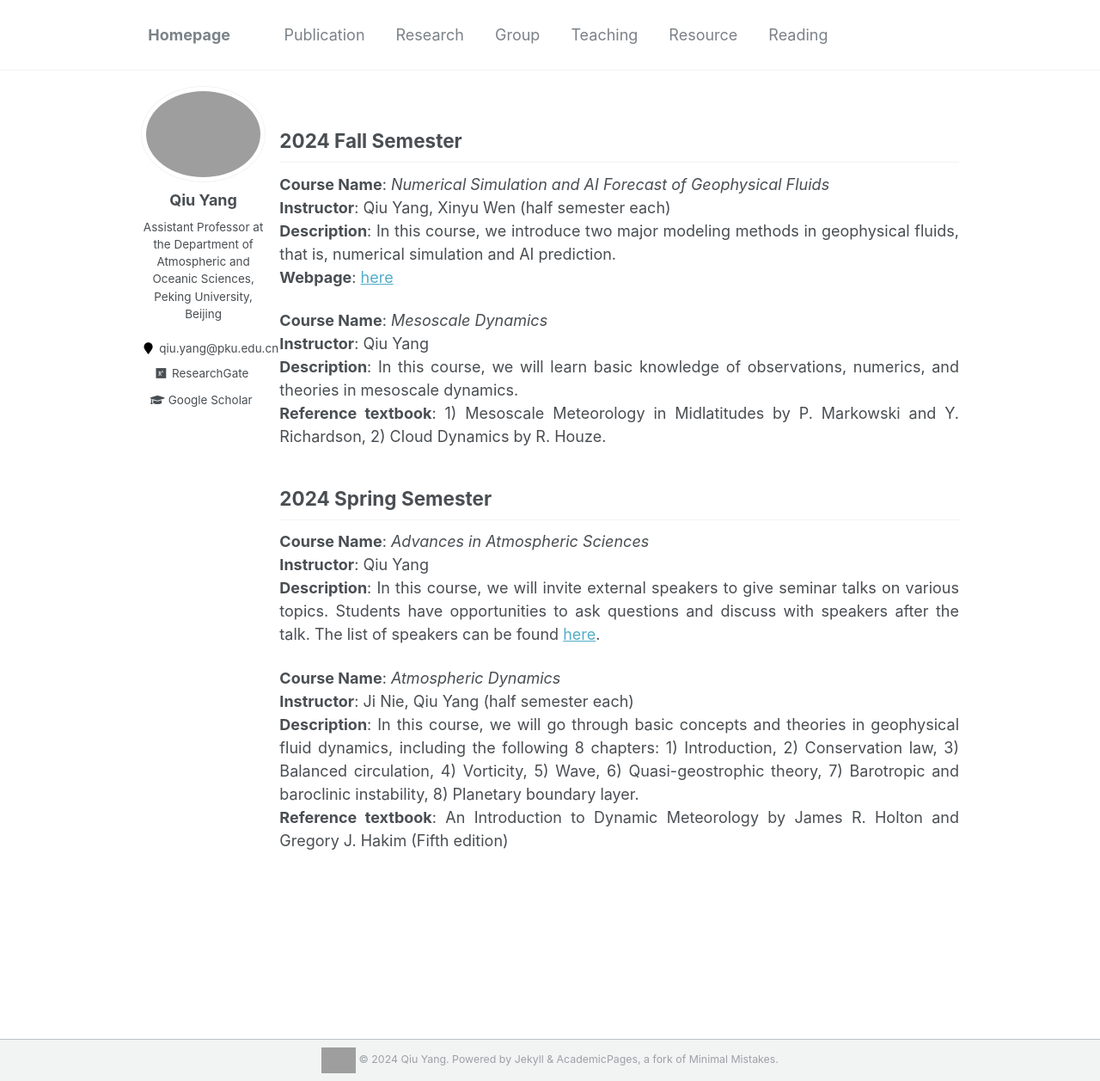
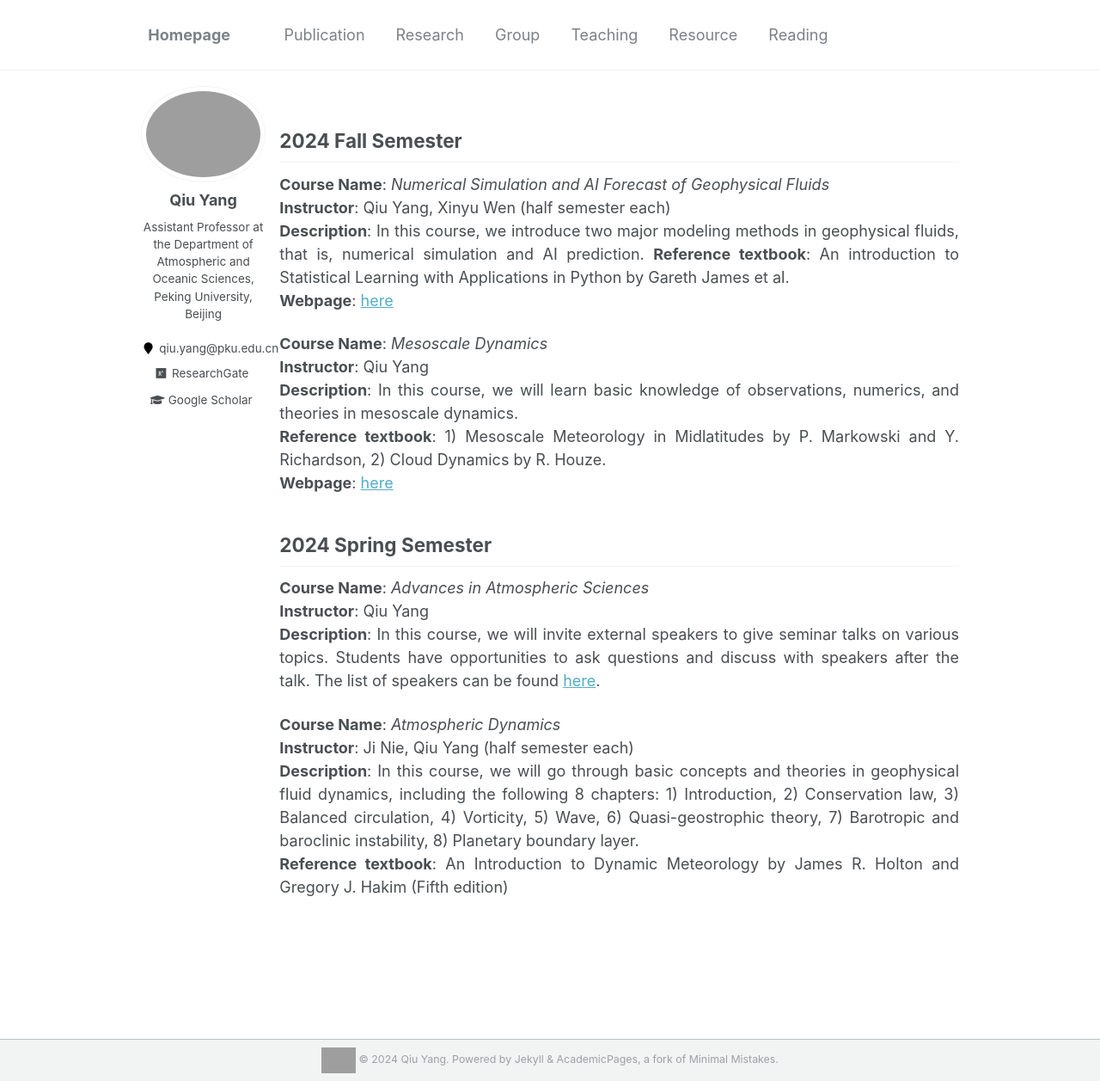
Before and after one commit to qiuyang50/qiuyang50.github.io, a Jekyll site: the page built from _pages/teaching.md, in a window 1280 px wide and 1257 px high. Shown: the whole window at 86% size. Built offline with Jekyll 4.4.1, drawn with Linux system fonts in a browser that asks for light colours; grey boxes are pictures that could not be loaded.

Commit message:
Update teaching.md

```diff
--- a/_pages/teaching.md
+++ b/_pages/teaching.md
@@ -10,12 +10,14 @@ author_profile: true
 **Course Name**: *Numerical Simulation and AI Forecast of Geophysical Fluids*
 **Instructor**: Qiu Yang, Xinyu Wen (half semester each)
 **Description**: In this course, we introduce two major modeling methods in geophysical fluids, that is, numerical simulation and AI prediction.
+**Reference textbook**: An introduction to Statistical Learning with Applications in Python by Gareth James et al.
 **Webpage**: [here](modeling_2024fall.md)
 
 **Course Name**: *Mesoscale Dynamics*
 **Instructor**: Qiu Yang
 **Description**: In this course, we will learn basic knowledge of observations, numerics, and theories in mesoscale dynamics.
 **Reference textbook**: 1) Mesoscale Meteorology in Midlatitudes by P. Markowski and Y. Richardson, 2) Cloud Dynamics by R. Houze.
+**Webpage**: [here]()
 
 2024 Spring Semester
 ---
```
